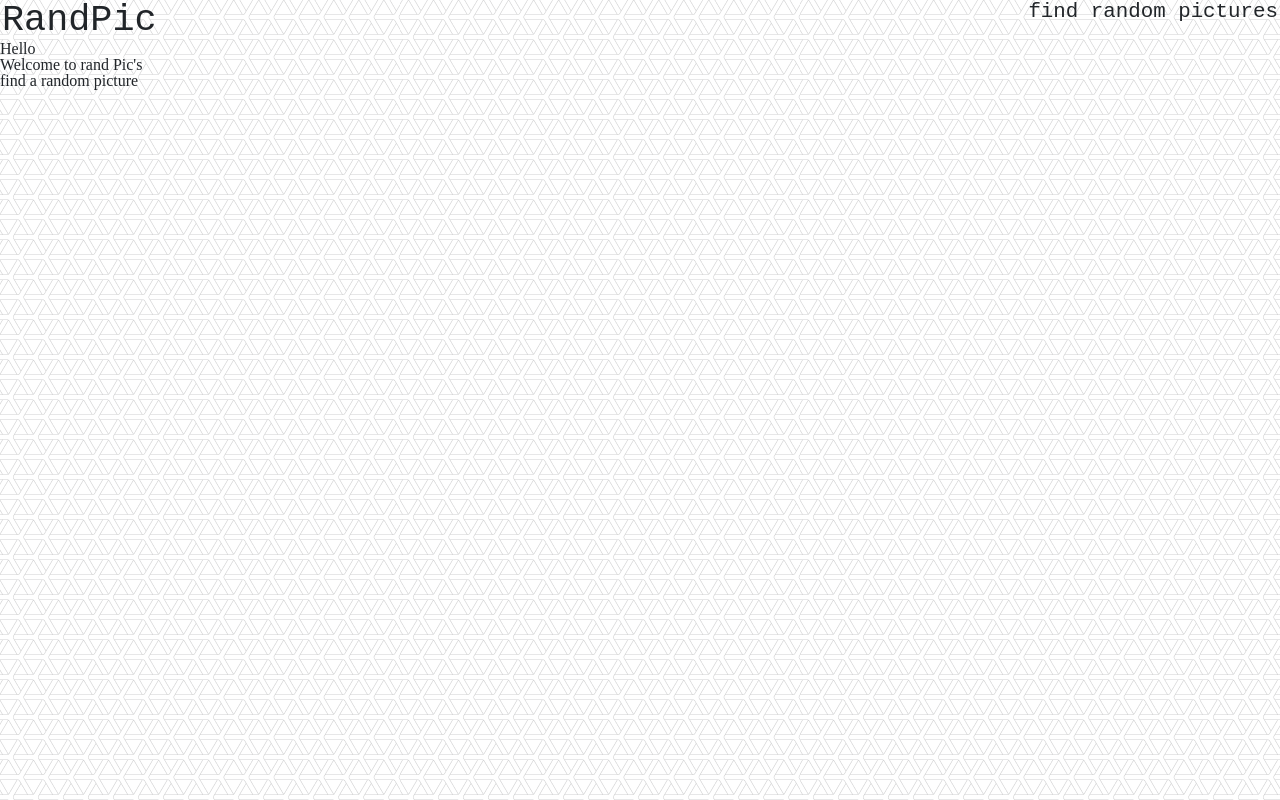
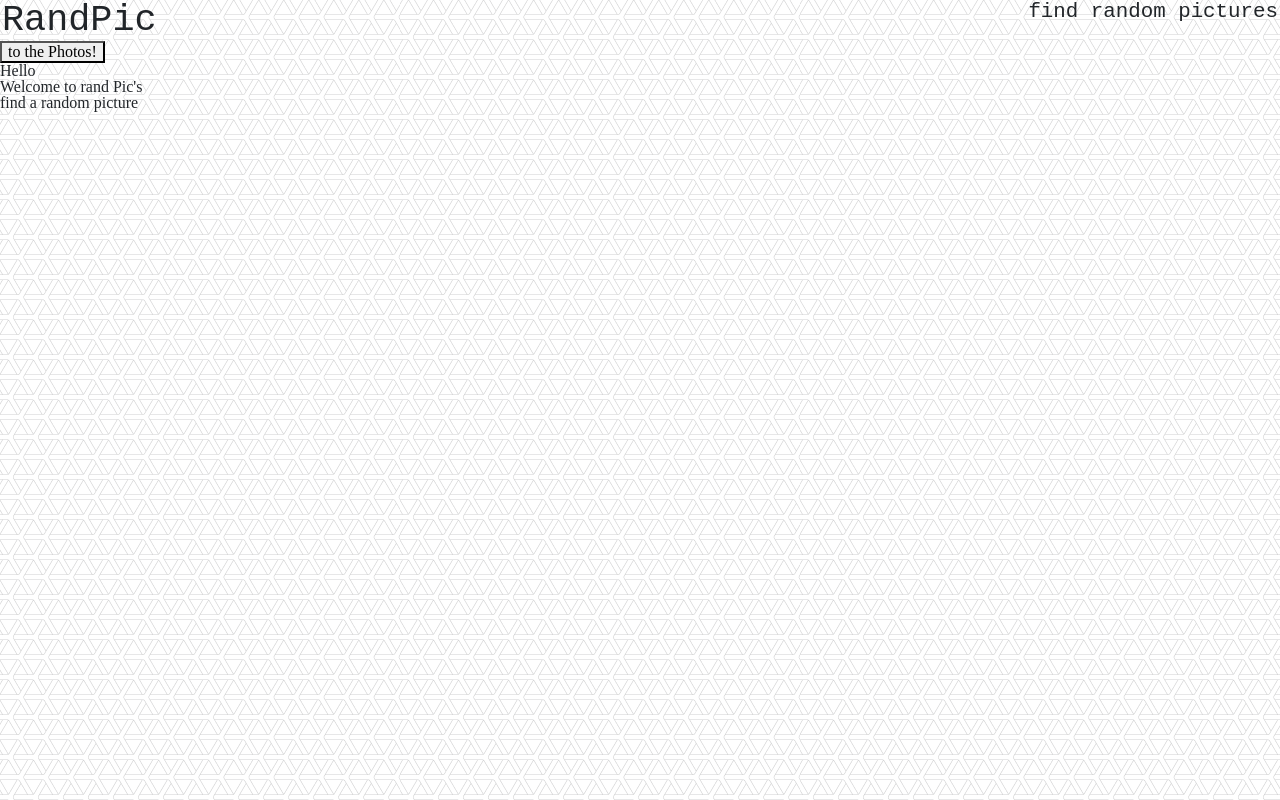
Before and after one commit to A-Lawrence-Reynolds/testing-stuff, a React (Create React App) app: page / in a window 1280 px wide. Built offline with nearby package versions, Linux system fonts and the light colour scheme; a web font is replaced by a local one.

Commit message:
Reworking nav Link for landing page/ home page

```diff
--- a/src/App.js
+++ b/src/App.js
@@ -12,11 +12,11 @@
       <Header/>
       <LandingPage
       path='/'
-      exact
+
       />
       <Route
       path="Photo"
-      exact
+
       render={props => <PhotoApiCall {...props}/>}
       />
     </div>
--- a/src/components/Header.js
+++ b/src/components/Header.js
@@ -1,5 +1,6 @@
 import React from "react";
 
+import {Link } from "react-router-dom";
 
 const Header = () => {
 
@@ -11,6 +12,11 @@
     <h1>RandPic</h1>
     <p>find random pictures </p>
     </div>
+    <div>
+        <nav>
+            <Link to='/PhotoDisplay'> <button> to the Photos!</button></Link>
+        </nav>
+    </div>
 
 
     </>
```
